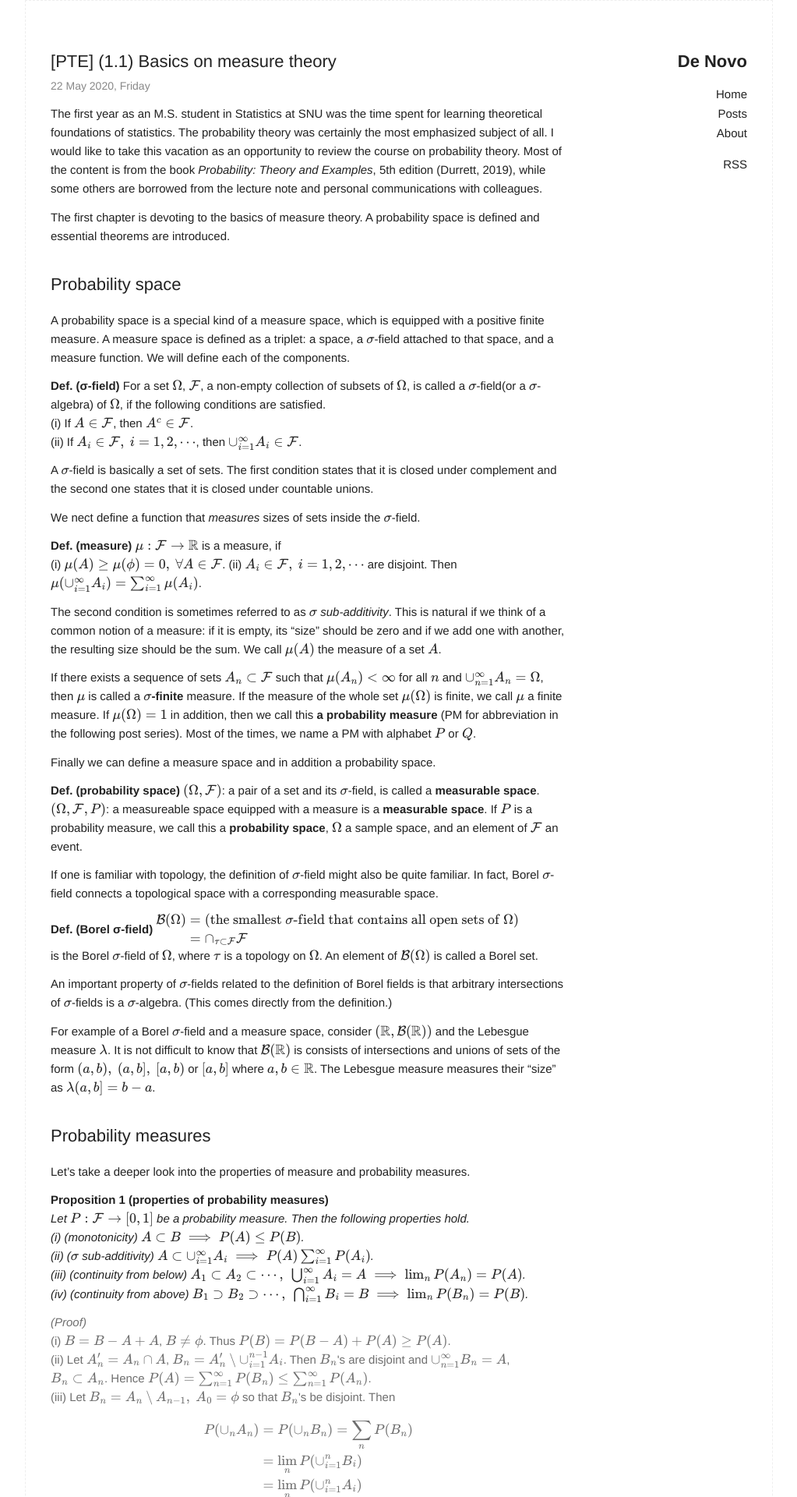
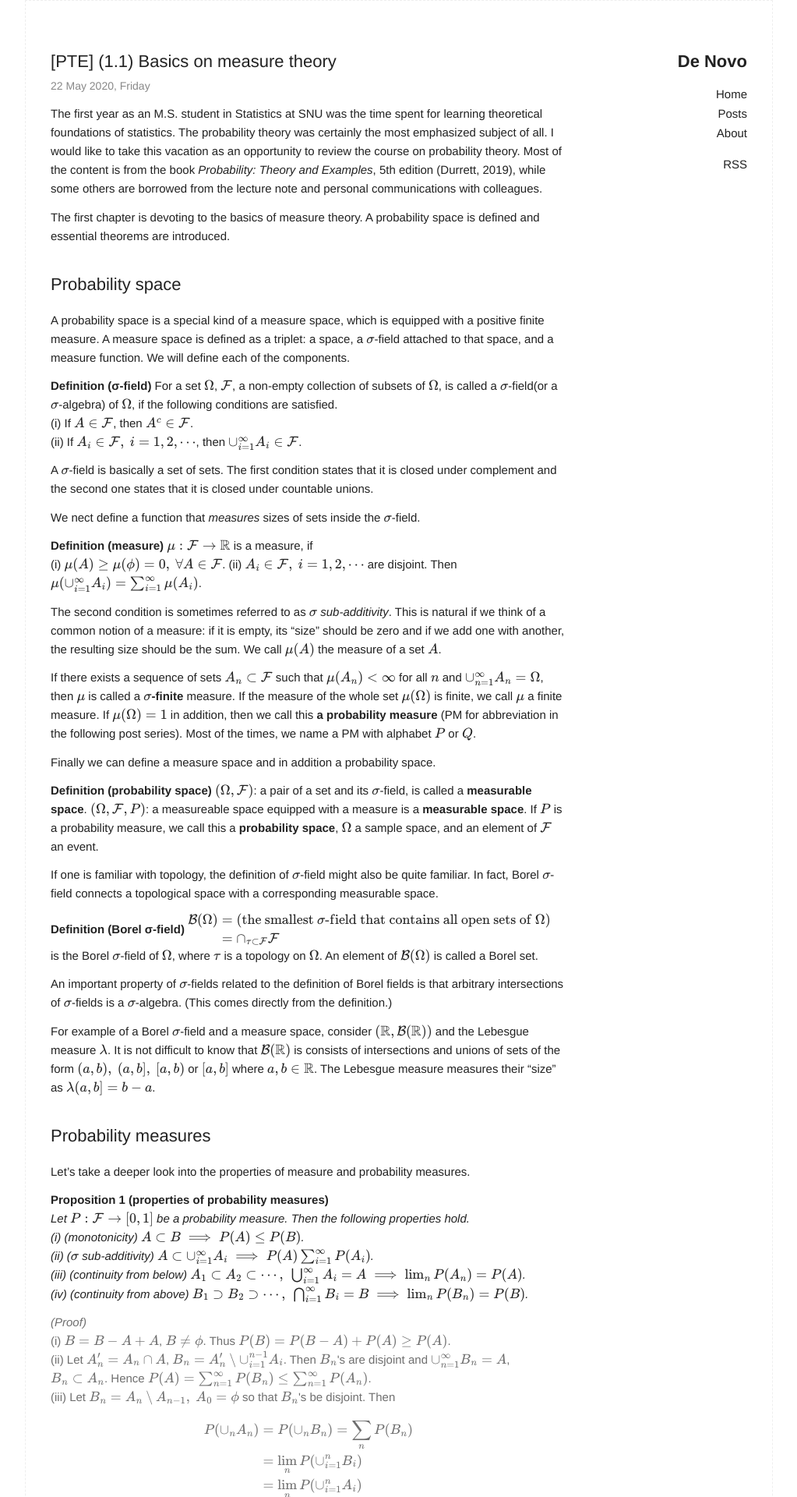
Before and after one commit to naturale0/naturale0.github.io, a Jekyll site: the page built from index.html, in a window 1280 px wide. Shown: the top 1920 px of the page at 78% size, without its empty margins (128-1151 px from the left). Built offline with Jekyll 4.4.1, drawn with Linux system fonts in a browser that asks for light colours; formulas are drawn with MathJax 3; the list of posts is cut into pages by our own code.

Commit message:
edit definition style

```diff
--- a/_sass/_base.scss
+++ b/_sass/_base.scss
@@ -595,12 +595,12 @@ body {
   counter-increment: definition
 }
 .definition[text]:before {
-  content: "Def. " " (" attr(text) ")\A";
+  content: "Definition " " (" attr(text) ")\A";
   font-weight: bold;
   font-style: normal;
 }
 .definition:before {
-  content: "Def. ";
+  content: "Definition ";
   font-weight: bold;
   font-style: normal;
 }
```
Also changed, not shown: 3 other files.
